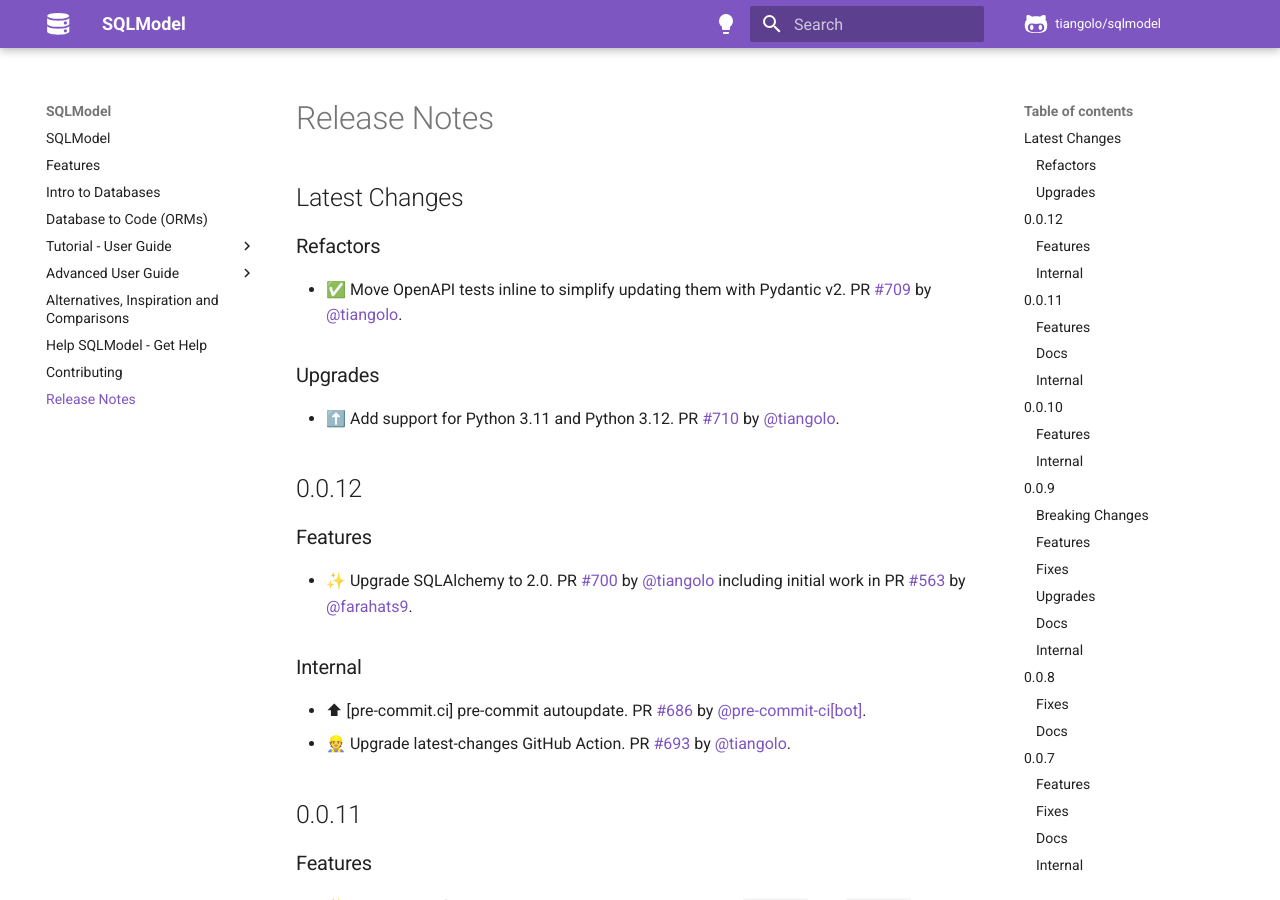
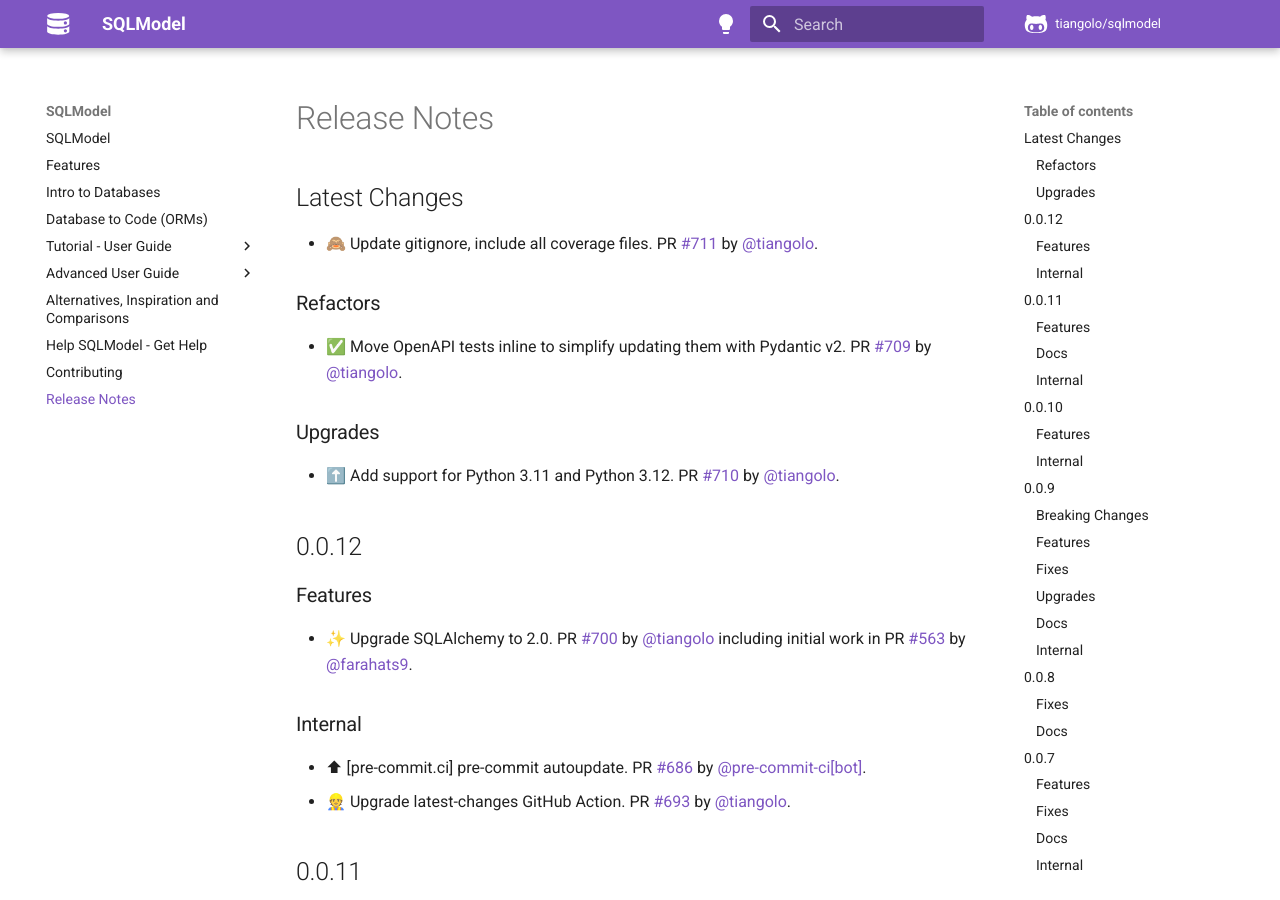
Before and after one commit to sztrakabalint/fastapi-sqlmodel, an MkDocs documentation site: the page built from docs/release-notes.md, in a window 1280 px wide and 900 px high. Built offline with MkDocs 1.6.1 and Material for MkDocs 9.7.7, drawn with Linux system fonts in a browser that asks for light colours; comment, search, counter and statistics services are not loaded.

Commit message:
📝 Update release notes

```diff
--- a/docs/release-notes.md
+++ b/docs/release-notes.md
@@ -1,6 +1,8 @@
 # Release Notes
 
 ## Latest Changes
+
+* 🙈 Update gitignore, include all coverage files. PR [#711](https://github.com/tiangolo/sqlmodel/pull/711) by [@tiangolo](https://github.com/tiangolo).
 
 ### Refactors
 
```
